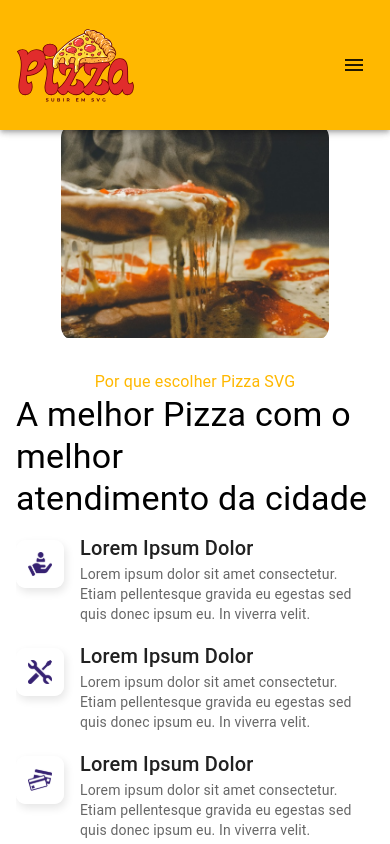
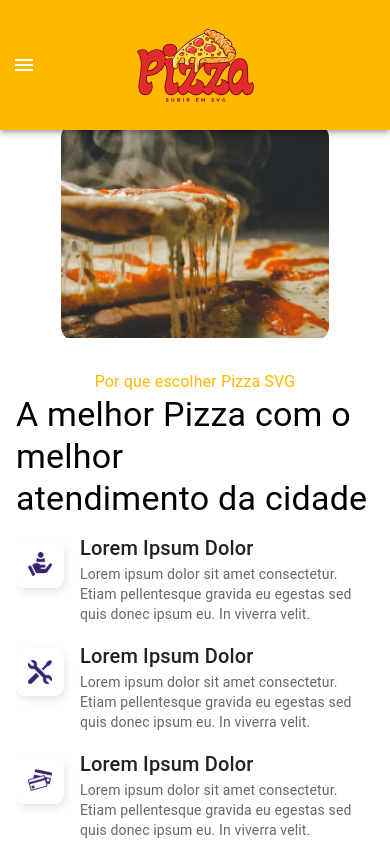
Before and after one commit to Andzuo/test-front-loumar, a React (Create React App) app: page / in a window 390 px wide. Shown: the top 844 px of the page. Built offline with nearby package versions, Linux system fonts and the light colour scheme.

Commit message:
refact: Toolbar and menu had an error in responsiveness for mobile devices, refactored

```diff
--- a/src/components/NavBar.jsx
+++ b/src/components/NavBar.jsx
@@ -24,6 +24,32 @@ const StyledAppBar = styled(AppBar)(({ theme }) => ({
    justifyContent: "center",
 }));
 
+const StyledToolBar = styled(Toolbar)(({ theme }) => ({
+   display: "flex",
+   justifyContent: "space-between",
+   alignItems: "center",
+   width: "100%",
+   [theme.breakpoints.down("md")]: {
+      width: "100%",
+      height: "100%",
+      flexDirection: "row",
+      justifyContent: "center",
+   },
+}));
+
+const CustomBoxLogo = styled(Box)(({ theme }) => ({
+   display: "flex",
+   alignItems: "center",
+   justifyContent: "center",
+   maxWidth: "12.5rem",
+   width: { xs: "6.25rem", sm: "9.375rem", md: "12.5rem" },
+   [theme.breakpoints.down("md")]: {
+      position: "absolute",
+      left: "50%",
+      transform: "translateX(-50%)",
+   },
+}));
+
 const StyledTabs = styled(Tabs)(({ theme }) => ({
    "& .MuiTabs-flexContainer": {
       justifyContent: "space-between",
@@ -38,6 +64,7 @@ const StyledTabs = styled(Tabs)(({ theme }) => ({
          borderBottom: "0.125rem solid #fff",
       },
    },
+   display: { xs: "none", md: "flex" },
 }));
 
 const StyledLink = styled(Link)(({ theme }) => ({
@@ -60,23 +87,23 @@ const NavBar = () => {
 
    return (
       <StyledAppBar>
-         <Toolbar
-            sx={{
-               display: "flex",
-               justifyContent: "space-between",
-               alignItems: "center",
-            }}
-         >
-            <Box
-               style={{
-                  display: "flex",
-                  alignItems: "center",
-                  maxWidth: "12.5rem",
-                  width: { xs: "6.25rem", sm: "9.375rem", md: "12.5rem" },
+         <StyledToolBar>
+            <IconButton
+               edge="start"
+               color="inherit"
+               aria-label="menu"
+               onClick={handleMenuOpen}
+               sx={{
+                  display: { xs: "flex", md: "none" },
+                  position: "absolute",
+                  left: "1rem",
                }}
             >
+               <MenuIcon sx={{ color: "#fff" }} />
+            </IconButton>
+            <CustomBoxLogo>
                <AppLogo />
-            </Box>
+            </CustomBoxLogo>
             <StyledTabs sx={{ display: { xs: "none", md: "flex" } }}>
                <Tab label="BLOCO 1" />
                <Tab label="FAQ" />
@@ -86,27 +113,17 @@ const NavBar = () => {
                href="https://wa.me/5545988041417?text=Oi%20mensagem%0A"
                target="_blank"
                rel="noopener noreferrer"
+               sx={{ display: { xs: "none", md: "flex" } }}
             >
                <Button
                   startIcon={<WhatsAppIcon />}
                   variant="contained"
                   color="whatsappButton2"
-                  sx={{
-                     display: { xs: "none", md: "flex", textTransform: "none" },
-                  }}
+                  sx={{ textTransform: "none" }}
                >
                   Entrar em contato
                </Button>
             </StyledLink>
-            <IconButton
-               edge="start"
-               color="inherit"
-               aria-label="menu"
-               onClick={handleMenuOpen}
-               sx={{ display: { xs: "flex", md: "none" } }}
-            >
-               <MenuIcon />
-            </IconButton>
             <Menu
                anchorEl={anchorEl}
                open={isMenuOpen}
@@ -132,7 +149,7 @@ const NavBar = () => {
                   </StyledLink>
                </MenuItem>
             </Menu>
-         </Toolbar>
+         </StyledToolBar>
       </StyledAppBar>
    );
 };
```
